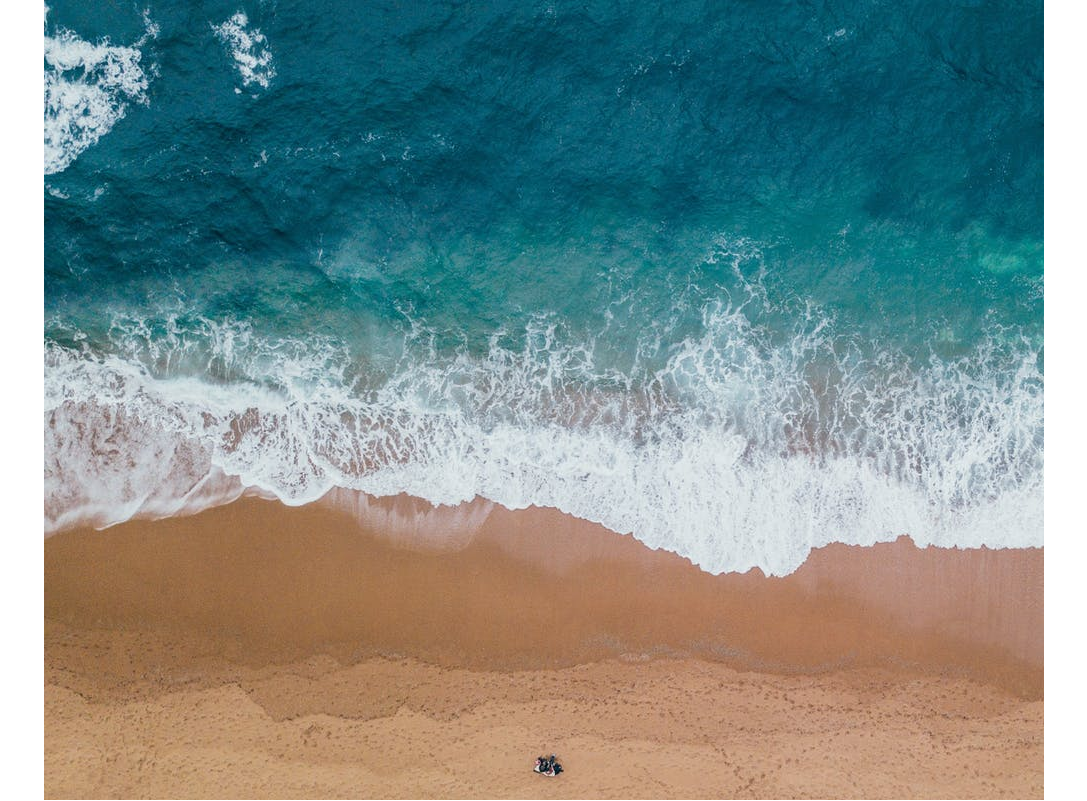
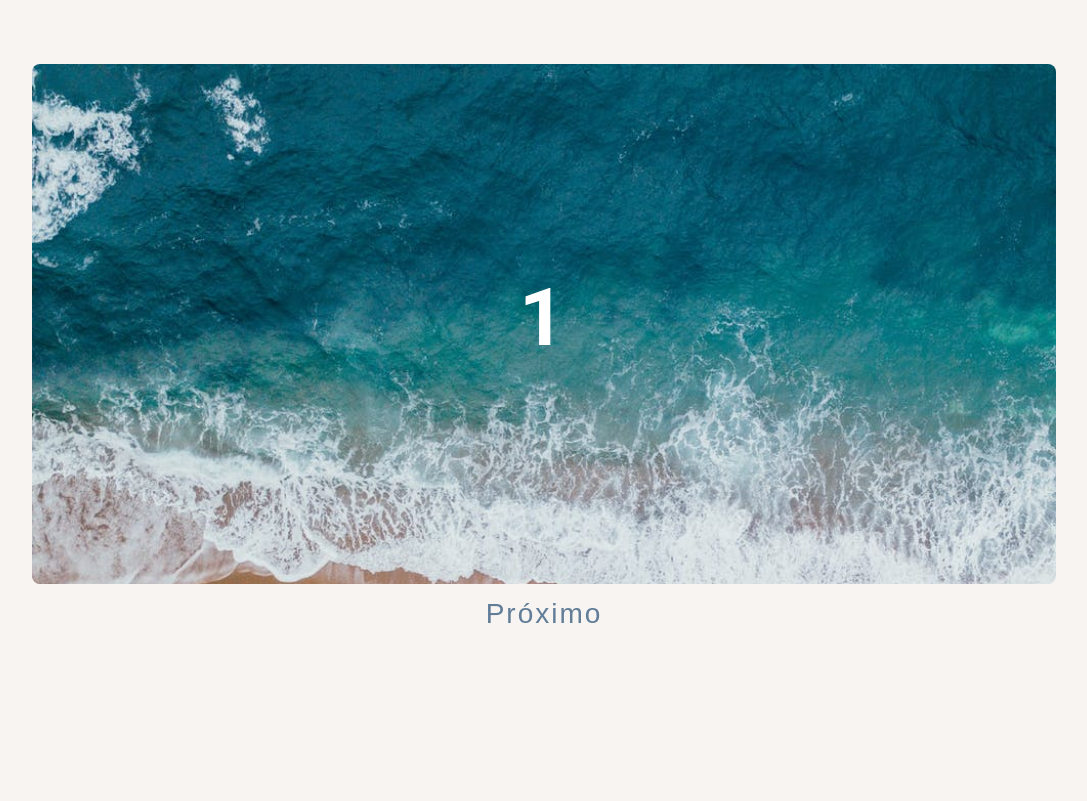
Before and after one commit to Sherlockzen/slider, a plain HTML site: page index.html in a window 1280 px wide. Shown: the top 801 px of the page, without its empty margins (96-1183 px from the left). Drawn offline with Linux system fonts and the light colour scheme.

Commit message:
Feat: finish the project

```diff
--- a/app.js
+++ b/app.js
@@ -0,0 +1,42 @@
+const btnPrev = document.querySelector(".prevBtn");
+const btnNext = document.querySelector(".nextBtn");
+// const slideContainer = document.querySelector(".slider-container");
+const slides = document.querySelectorAll(".slide");
+
+btnPrev.style.display = "none";
+
+slides.forEach(function(slide, index) {
+    slide.style.left = `${index * 100}%`
+});
+
+let posi = 0;
+
+btnNext.addEventListener('click', function() {
+    if (posi < 3) {
+        posi++;
+    }
+    carousel()
+})
+
+btnPrev.addEventListener('click', function(){
+    if (posi > 0) {
+        posi--;
+    }
+    carousel();
+});
+
+function carousel() {
+    if (posi === 0) {
+        btnPrev.style.display = "none";
+    } else {
+        btnPrev.style.display = "block";
+    }
+    if (posi === 3) {
+        btnNext.style.display = "none";
+    } else {
+        btnNext.style.display = "block";
+    }
+    slides.forEach(function(slide) {
+        slide.style.transform = `translateX(-${posi * 100}%)`
+    });
+}
--- a/index.html
+++ b/index.html
@@ -20,15 +20,18 @@
                 <h1>3</h1>
             </div>
             <div class="slide">
-                <img class="person-img" src="images/person-1.jpeg" alt="">
-                <h1>4</h1>
+                <div>
+                    <img class="person-img" src="images/person-1.jpeg" alt="">
+                    <h4>susan doe</h4>
+                    <h1>4</h1>
+                </div>
             </div>
 
-            <div class="btn-container">
-                <button class="prevBtn" type="button">anterior</button>
-                <button class="nextBtn" type="button">próximo</button>
-            </div>
         </section>
+        <div class="btn-container">
+            <button class="prevBtn" type="button">anterior</button>
+            <button class="nextBtn" type="button">próximo</button>
+        </div>
         <script src="app.js"></script>
     </body>
 </html>
--- a/style.css
+++ b/style.css
@@ -49,13 +49,125 @@ Variables
     --fixed-width: 620px;
   }
 
-* {
+h1,
+h2,
+h3,
+h4 {
+  letter-spacing: var(--spacing);
+  text-transform: capitalize;
+  line-height: 1.25;
+  margin-bottom: 0.75rem;
+  font-family: var(--ff-primary);
+}
+
+@media screen and (min-width: 992px) {
+    .section-center {
+        width: 95vw;
+    }
+}
+
+*,::after,::before {
     margin: 0;
     padding: 0;
     box-sizing: border-box;
 }
 
+img {
+    display: block;
+}
+
 body {
+    font-family: var(--ff-secondary);
+    background: var(--clr-grey-10);
+    color: var(--clr-grey-1);
+    line-height: 1.5;
+    font-size: 0.875rem;
+    display: flex;
+    flex-direction: column;
+    align-items: center;
+}
+
+.slider-container {
+    margin: 0 auto;
+    width: 80vw;
+    height: 40vh;
+    max-width: 80rem;
+    position: relative;
+    border-radius: 0.5rem;
+    overflow: hidden;
+    margin-top: 4rem;
+}
+
+.slide {
+    position: absolute;
+    width: 100%;
+    height: 100%;
+    background: var(--clr-primary-9);
+    color: var(--clr-white);
     display: grid;
     place-items: center;
+    transition: all 0.25s ease-in-out;
+    text-align: center;
 }
+
+.slide-img {
+    width: 100%;
+    height: 100%;
+    object-fit: cover;
+}
+
+.slide:nth-child(1) h1 {
+    position: absolute;
+    /* top: 50%;
+    left: 50%; */
+}
+
+.slide:nth-child(3) {
+    background: linear-gradient(rgba(0, 0, 0, 0.4), rgba(0, 0, 0, 0.4)), url(images/img-2.jpeg) center/cover no-repeat;
+}
+
+.slide h1 {
+    font-size: 5rem;
+  }
+
+.btn-container {
+    display: flex;
+    align-content: center;
+    margin-top: 0.75rem;
+}
+
+.person-img {
+    border-radius: 50%;
+    width: 6rem;
+    height: 6rem;
+    margin: 0 auto;
+    margin-bottom: 1rem;
+}
+
+.prevBtn,.nextBtn {
+    background: transparent;
+    border-color: transparent;
+    font-size: 1.75rem;
+    cursor: pointer;
+    margin: 0 0.25rem;
+    text-transform: capitalize;
+    letter-spacing: 2px;
+    color: var(--clr-grey-5);
+    transition: var(--transition);
+}
+
+@media screen and (min-width: 576px) {
+    .slider-container {
+        height: 45vh;
+    }
+}
+@media screen and (min-width: 768px) {
+    .slider-container {
+        height: 55vh;
+    }
+}
+@media screen and (min-width: 992px) {
+    .slider-container {
+        height: 65vh;
+    }
+}
```
